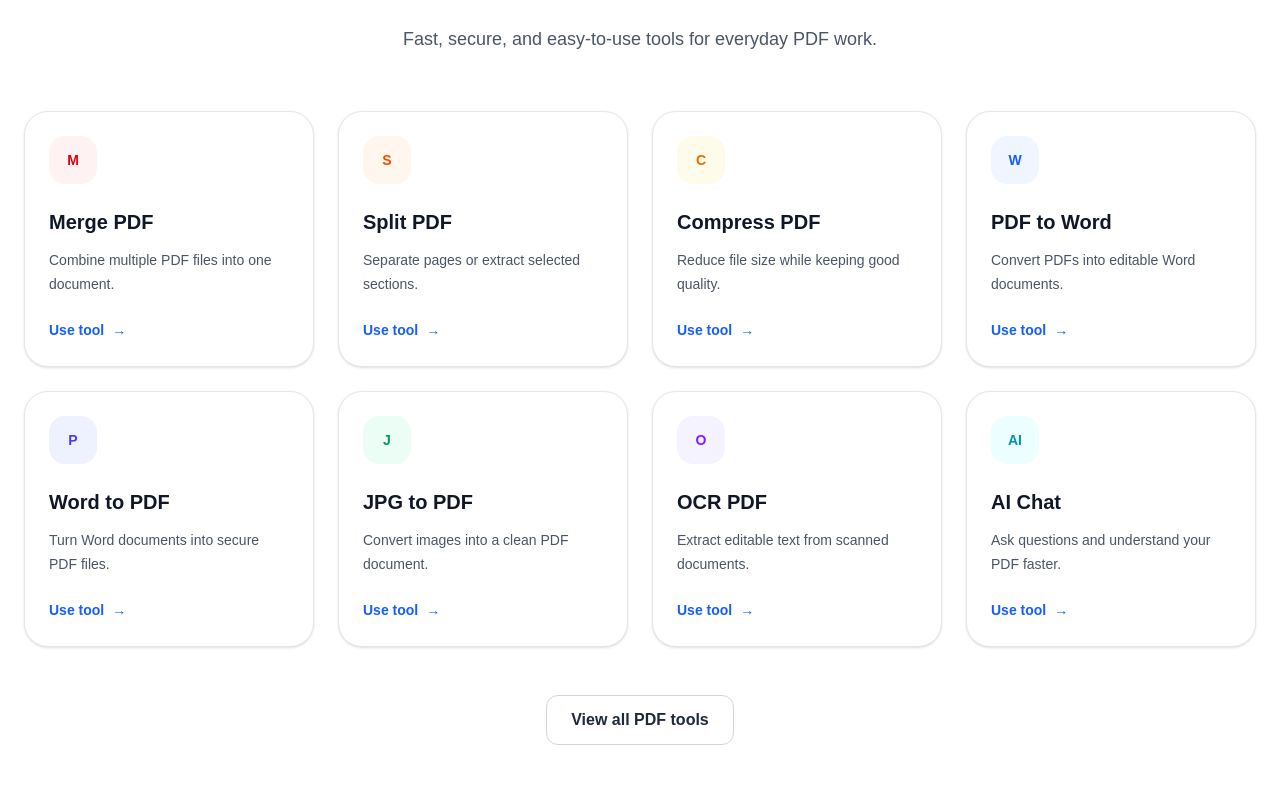
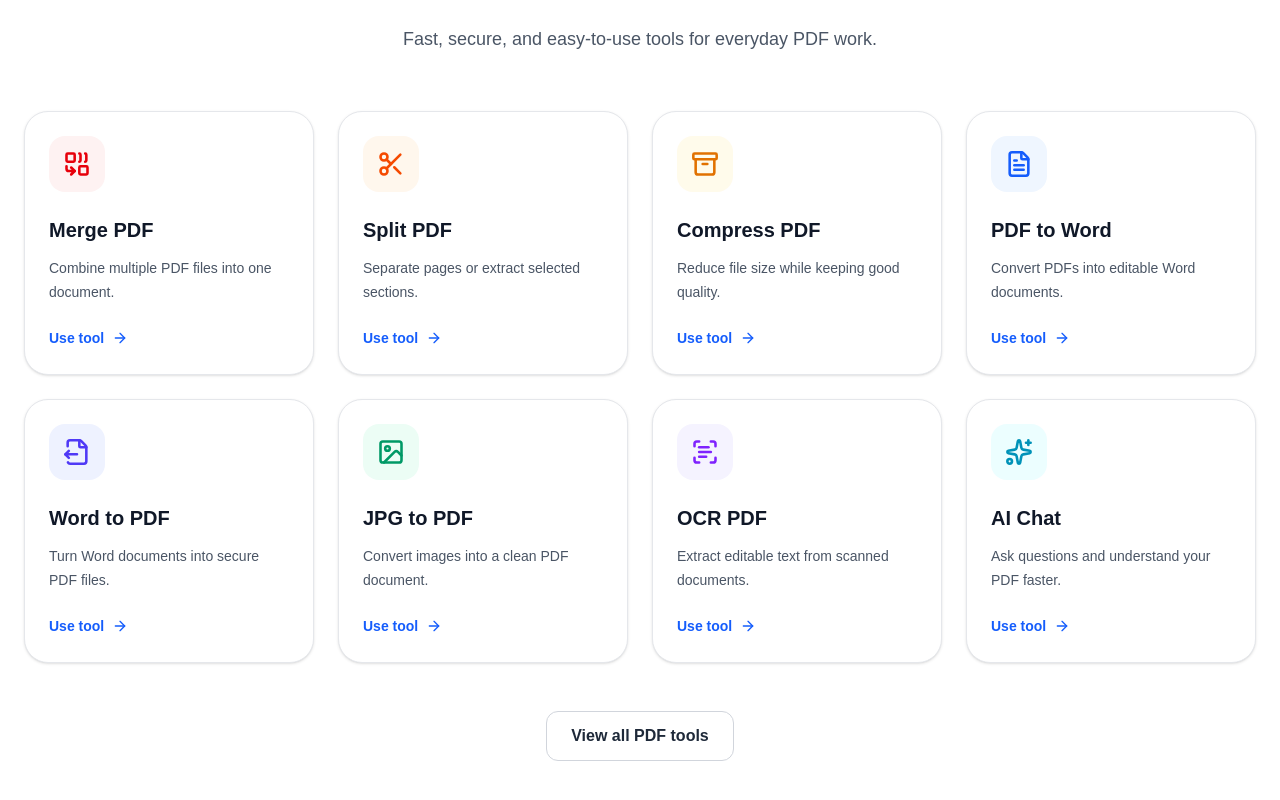
Before and after one commit to hamsa-tech26/pdfnova, a Next.js app: page / in a window 1280 px wide. Shown: the part 920-1720 px from the top of the page. Built offline with nearby package versions, Linux system fonts and the light colour scheme.

Commit message:
Add Lucide React icons to tools section

```diff
--- a/components/ToolsSection.tsx
+++ b/components/ToolsSection.tsx
@@ -1,50 +1,62 @@
+import {
+  Combine,
+  Scissors,
+  Archive,
+  FileText,
+  FileOutput,
+  Image,
+  ScanText,
+  Sparkles,
+  ArrowRight,
+} from "lucide-react";
+
 const tools = [
   {
     title: "Merge PDF",
     description: "Combine multiple PDF files into one document.",
-    icon: "M",
+    icon: Combine,
     accent: "bg-red-50 text-red-600",
   },
   {
     title: "Split PDF",
     description: "Separate pages or extract selected sections.",
-    icon: "S",
+    icon: Scissors,
     accent: "bg-orange-50 text-orange-600",
   },
   {
     title: "Compress PDF",
     description: "Reduce file size while keeping good quality.",
-    icon: "C",
+    icon: Archive,
     accent: "bg-amber-50 text-amber-600",
   },
   {
     title: "PDF to Word",
     description: "Convert PDFs into editable Word documents.",
-    icon: "W",
+    icon: FileText,
     accent: "bg-blue-50 text-blue-600",
   },
   {
     title: "Word to PDF",
     description: "Turn Word documents into secure PDF files.",
-    icon: "P",
+    icon: FileOutput,
     accent: "bg-indigo-50 text-indigo-600",
   },
   {
     title: "JPG to PDF",
     description: "Convert images into a clean PDF document.",
-    icon: "J",
+    icon: Image,
     accent: "bg-emerald-50 text-emerald-600",
   },
   {
     title: "OCR PDF",
     description: "Extract editable text from scanned documents.",
-    icon: "O",
+    icon: ScanText,
     accent: "bg-violet-50 text-violet-600",
   },
   {
     title: "AI Chat",
     description: "Ask questions and understand your PDF faster.",
-    icon: "AI",
+    icon: Sparkles,
     accent: "bg-cyan-50 text-cyan-600",
   },
 ];
@@ -68,16 +80,19 @@ export default function ToolsSection() {
         </div>
 
         <div className="mt-14 grid gap-6 sm:grid-cols-2 lg:grid-cols-4">
-          {tools.map((tool) => (
+          {tools.map((tool) => {
+            const Icon = tool.icon;
+
+            return (
               <button
                 key={tool.title}
                 type="button"
-              className="group rounded-3xl border border-gray-200 bg-white p-6 text-left shadow-sm transition duration-200 hover:-translate-y-1 hover:border-blue-200 hover:shadow-xl"
+                className="group rounded-3xl border border-gray-200 bg-white p-6 text-left shadow-sm transition-all duration-300 hover:-translate-y-2 hover:border-blue-200 hover:shadow-2xl"
               >
                 <div
-                className={`flex h-12 w-12 items-center justify-center rounded-2xl text-sm font-extrabold ${tool.accent}`}
+                  className={`flex h-14 w-14 items-center justify-center rounded-2xl ${tool.accent}`}
                 >
-                {tool.icon}
+                  <Icon size={28} strokeWidth={2.2} />
                 </div>
 
                 <h3 className="mt-6 text-xl font-bold text-gray-900">
@@ -88,14 +103,16 @@ export default function ToolsSection() {
                   {tool.description}
                 </p>
 
-              <span className="mt-6 inline-flex items-center text-sm font-semibold text-blue-600">
+                <span className="mt-6 inline-flex items-center gap-2 text-sm font-semibold text-blue-600">
                   Use tool
-                <span className="ml-2 transition group-hover:translate-x-1">
-                  →
-                </span>
+                  <ArrowRight
+                    size={16}
+                    className="transition-transform group-hover:translate-x-1"
+                  />
                 </span>
               </button>
-          ))}
+            );
+          })}
         </div>
 
         <div className="mt-12 text-center">
--- a/package.json
+++ b/package.json
@@ -9,6 +9,7 @@
     "lint": "eslint"
   },
   "dependencies": {
+    "lucide-react": "^1.28.0",
     "next": "16.2.12",
     "react": "19.2.4",
     "react-dom": "19.2.4"
```
Also changed, not shown: 1 other file (tests, documents, lock files or other folders). Lines whose indentation alone changed are shown as unchanged.
